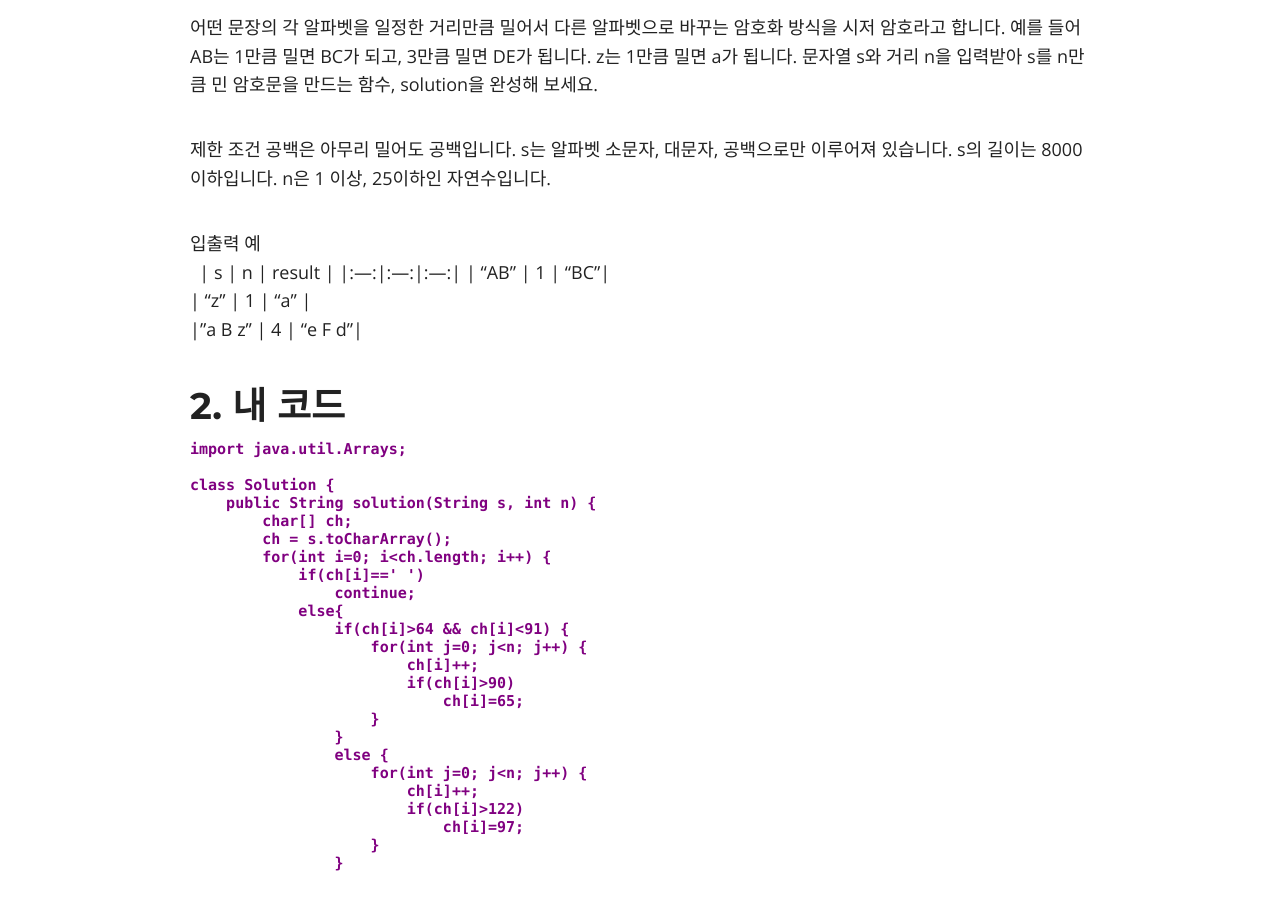
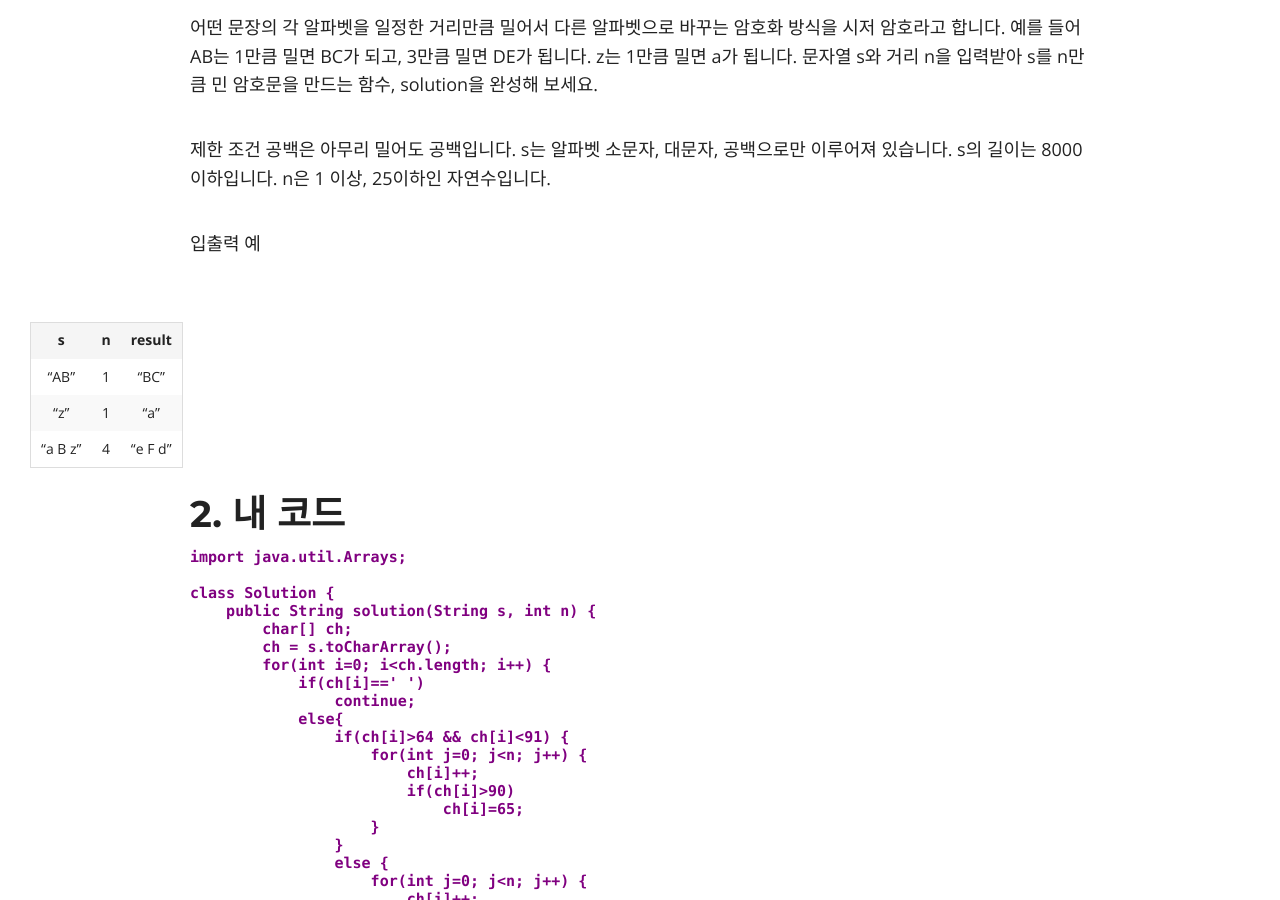
Before and after one commit to DoHyunChoi/dohyunchoi.github.io, a Jekyll site: the page built from _posts/2020-04-12- 시저암호.markdown, in a window 1280 px wide and 900 px high, scrolled down 656 px. Built offline with Jekyll 4.4.1, drawn with Linux system fonts in a browser that asks for light colours; nearby versions of some CDN libraries; comment, search, counter and statistics services are not loaded.

Commit message:
Update 2020-04-12- 시저암호.markdown

```diff
--- a/_posts/2020-04-12- 시저암호.markdown
+++ b/_posts/2020-04-12- 시저암호.markdown
@@ -25,7 +25,8 @@ s의 길이는 8000이하입니다.
 n은 1 이상, 25이하인 자연수입니다.
 
 입출력 예<br>
-&nbsp;
+&nbsp;&nbsp;&nbsp;&nbsp;&nbsp;&nbsp;&nbsp;&nbsp;&nbsp;
+
 | s | n | result |
 |:---:|:---:|:---:|
 | "AB" | 1 | "BC"|
```
